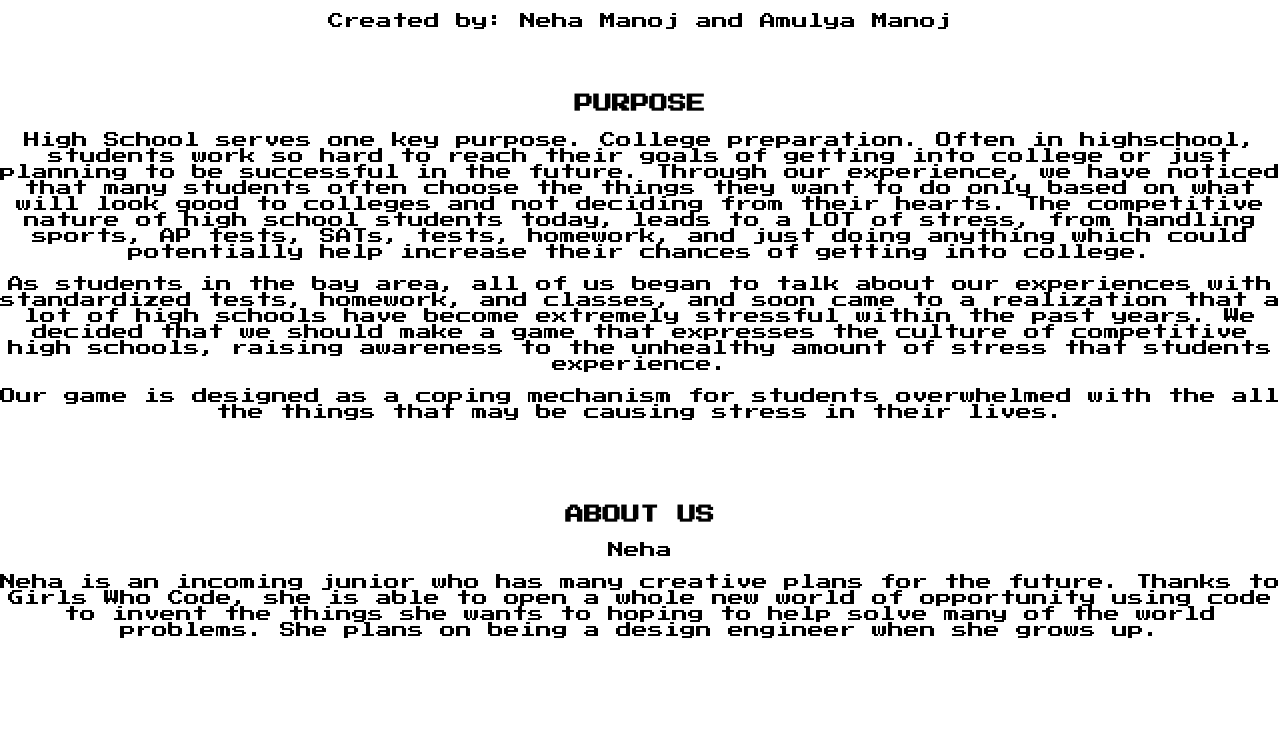
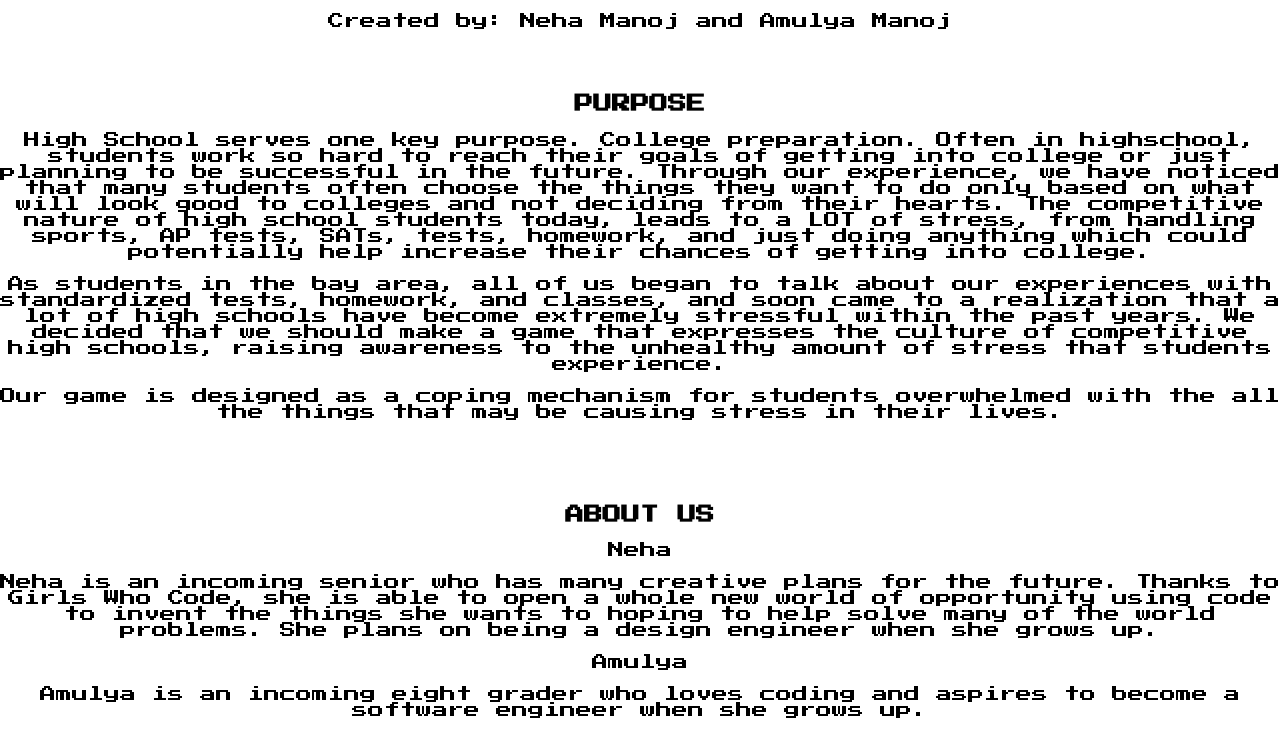
Before and after one commit to llam16/exameliminator, a plain HTML site: page index.html in a window 1280 px wide. Shown: the part 953-1687 px from the top of the page. Before the commit the page ends 1607 px from the top, so only its background shows below. Drawn offline with Linux system fonts and the light colour scheme.

Commit message:
Update index.html

```diff
--- a/index.html
+++ b/index.html
@@ -42,8 +42,11 @@
             <div id = "gap"> </div>
 
 <p>Neha</p>
-</p><p>Neha is an incoming junior who has many creative plans for the future. Thanks to Girls Who Code, she is able to open a whole new world of opportunity using code to invent the things she wants to hoping to help solve many of the world problems. She plans on being a design engineer when she grows up.
+</p><p>Neha is an incoming senior who has many creative plans for the future. Thanks to Girls Who Code, she is able to open a whole new world of opportunity using code to invent the things she wants to hoping to help solve many of the world problems. She plans on being a design engineer when she grows up.
     </p>
+        <p>Amulya</p>
+        <p>Amulya is an incoming eight grader who loves coding and aspires to become a software engineer when she grows up.
+
     </div>
 </center>
 </body>
```
